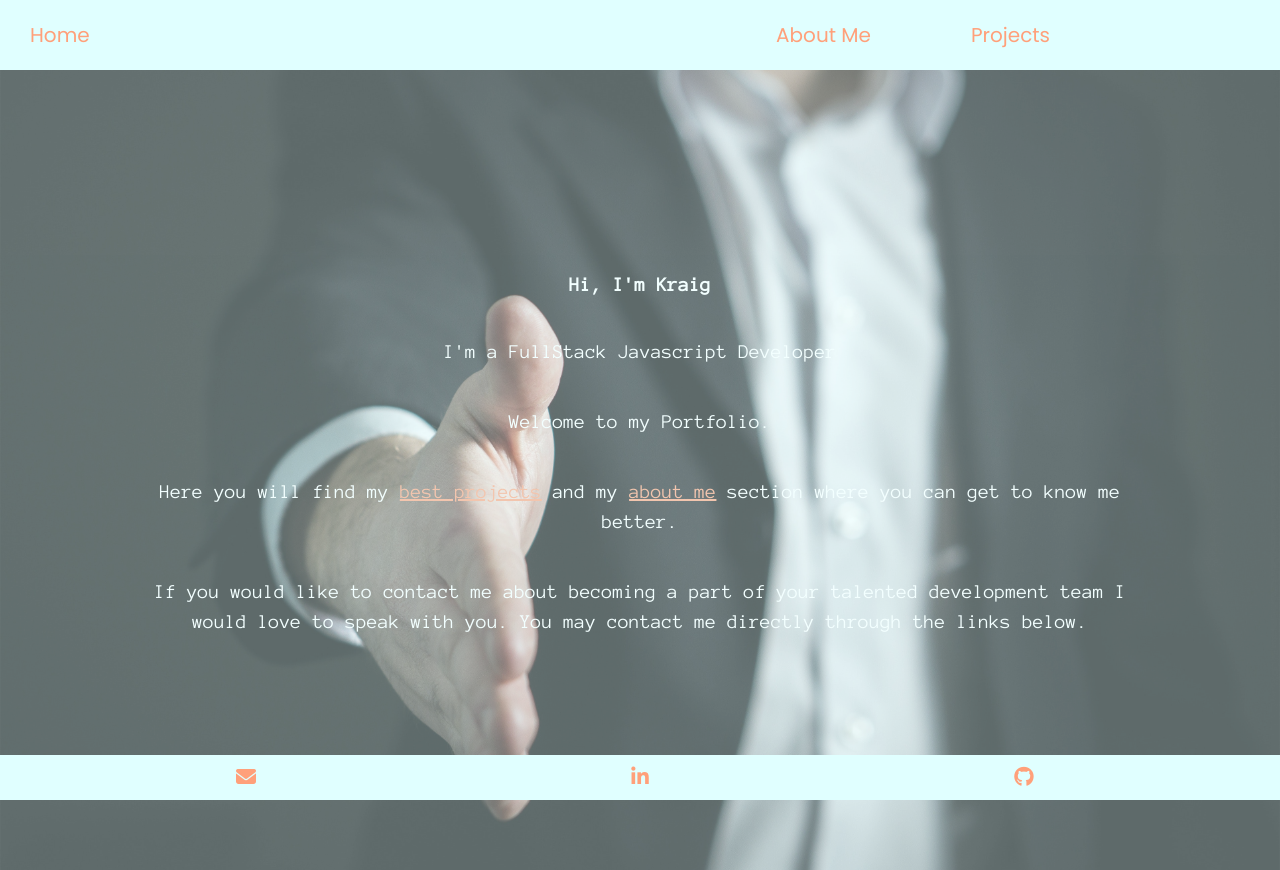
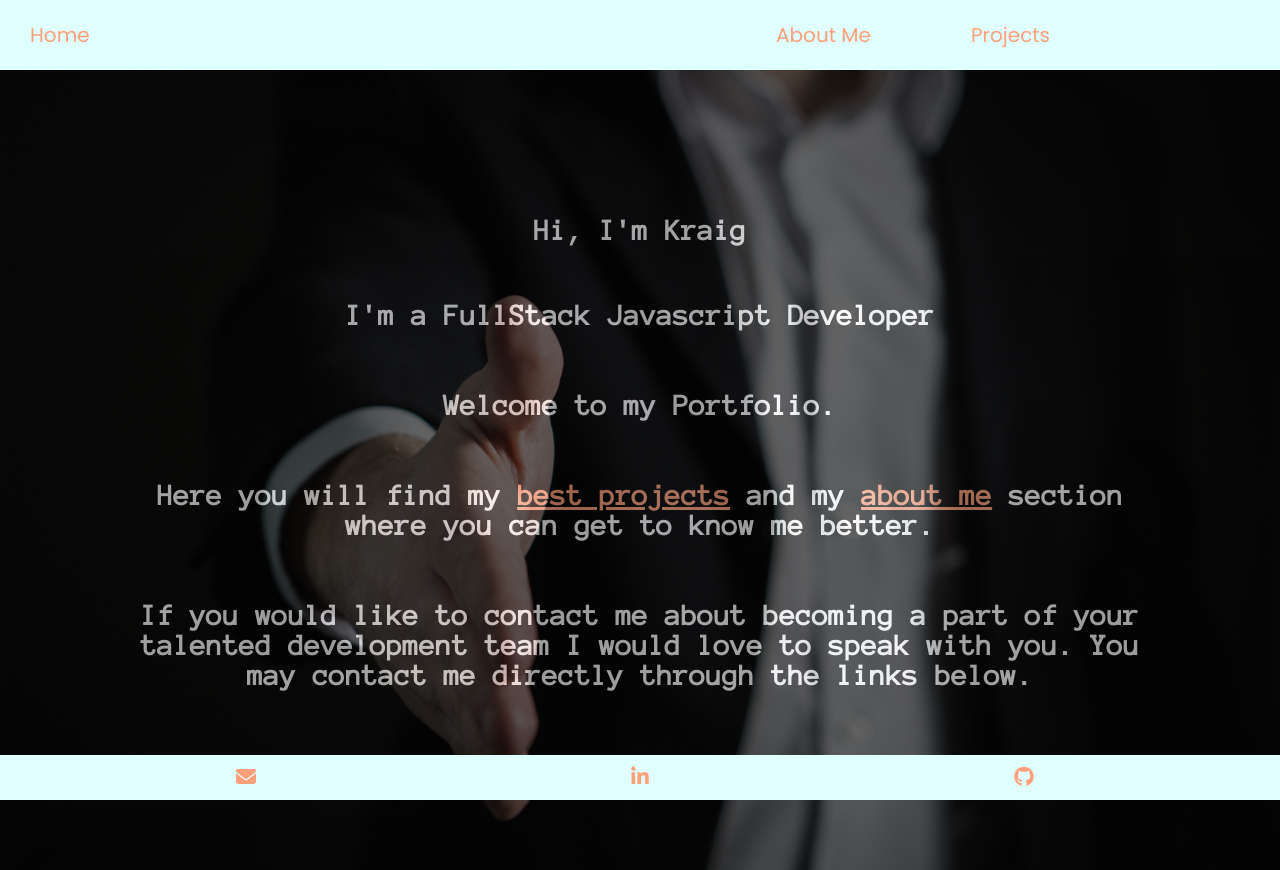
Before and after one commit to kraigwilliams/final-portfolio, a React (Create React App) app: page / in a window 1280 px wide. Built offline with nearby package versions, Linux system fonts and the light colour scheme.

Commit message:
edit home page

```diff
--- a/src/components/Footer/Footer.css
+++ b/src/components/Footer/Footer.css
@@ -26,7 +26,4 @@ footer{
     position: fixed;
 
     background:lightcyan;
-    /* background:white; */
-    /* overflow: auto; */
-    /* color: white; */
   }
--- a/src/components/Home/Home.css
+++ b/src/components/Home/Home.css
@@ -6,27 +6,29 @@
   background-repeat: no-repeat;
   resize: both;
   width: 100%;
-  opacity:0.6;
+
 }
 
 .home-hero {
-
-
+  color:white;
+  background:black;
+  opacity:0.6;
+  font-weight: 900;
   height: 100vh;
 
   display: flex;
   flex-direction: column;
   align-items: center;
   justify-content: center;
-  /* font-size: calc(10px + 2vmin); */
+
 font-size:50px;
   margin-left: auto;
   margin-right: auto;
-  color: white;
+
   font-family: "Poppins", sans-serif;
-  /* resize: both; */
+
   width: 100%;
-  /* padding-top:30px; */
+
   padding-bottom:30px;
   padding-left:10vw;
   padding-right:10vw;
@@ -36,11 +38,13 @@ font-size:50px;
 .home a{
   color:lightsalmon;
 text-decoration: underline;
+
 }
 
 @media all and ( min-width:1024px ) {
-  .home-hero{
-    line-height:0.6em;
+  .home-hero *{
+
+    font-size:30px;
 
   }
 }
```
